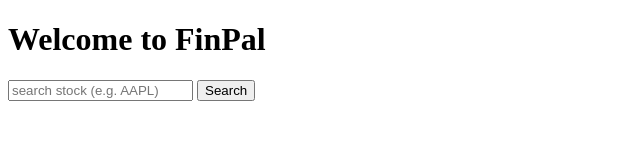
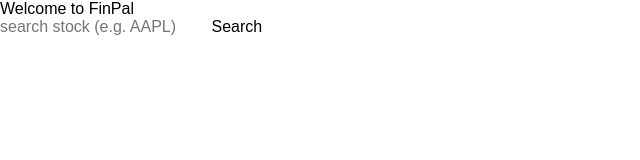
Before and after one commit to ak415/FinPal, a website built with webpack: page index.html in a window 1280 px wide. Shown: the whole page, without its empty margins (0-640 px from the left). Built offline with nearby package versions, Linux system fonts and the light colour scheme.

Commit message:
reset css and started destructuring the ajax promise

```diff
--- /dev/null
+++ b/app/css_reset.css
@@ -0,0 +1,51 @@
+/*
+  CSS Reset taken from App Academy Github
+*/
+
+html, body, header, nav, h1, a,
+ul, li, strong, main, button, i,
+section, img, div, h2, p, form,
+fieldset, label, input, textarea,
+span, article, footer, time, small {
+  margin: 0;
+  padding: 0;
+  border: 0;
+  outline: 0;
+  font: inherit;
+  color: inherit;
+  text-align: inherit;
+  text-decoration: inherit;
+  vertical-align: inherit;
+  box-sizing: inherit;
+  background: transparent;
+}
+
+body {
+  font-family: sans-serif;
+}
+
+ul {
+  list-style: none;
+}
+
+img {
+  display: block;
+  width: 100%;
+  height: auto;
+}
+
+input[type="password"],
+input[type="email"],
+input[type="text"],
+input[type="submit"],
+textarea,
+button {
+
+  -webkit-appearance: none;
+  -moz-appearance: none;
+}
+
+button,
+input[type="submit"] {
+  cursor: pointer;
+}
--- a/index.html
+++ b/index.html
@@ -3,12 +3,14 @@
 <!DOCTYPE html>
 <html>
   <head>
+
     <meta charset="utf-8">
     <title>Stock Analysis</title>
     <script src="https://ajax.googleapis.com/ajax/libs/jquery/3.2.1/jquery.min.js"></script>
     <script type="text/javascript" src="bundle.js">
-
     </script>
+    <link rel="stylesheet" href="./app/css_reset.css">
+    <link rel="stylesheet" href="./app/application.css">
   </head>
   <body>
     <h1>Welcome to FinPal</h1>
--- a/lib/search_stocks.js
+++ b/lib/search_stocks.js
@@ -11,6 +11,16 @@
     let result = this.fetchStockDaily(e.target[0].value);
     console.log(result);
   }
+  // INTRADAY-REAL TIME
+  // submitSearch(e) {
+  //   e.preventDefault();
+  //   let result = this.fetchStockIntraday(e.target[0].value);
+  //   console.log(result);
+  // }
+
+
+
+
 
   fetchStockIntraday(ticker) {
     return $.ajax({
@@ -26,7 +36,13 @@
       url: `https://www.alphavantage.co/query?function=TIME_SERIES_DAILY&symbol=${ticker}&apikey=GGBRHDRSWQ73S7MQ`,
       success:function (data){
         let res = document.getElementById("result");
-        res.append({data});
+
+        let last_closing_day = Object.keys(data["Time Series (Daily)"])[0];
+        res.append(JSON.stringify(data["Time Series (Daily)"][last_closing_day]));
+
+        // REAL-TIME
+        // let last_closing_day = Object.keys(data["Time Series"])[0];
+        // res.append(JSON.stringify(data["Time Series"][last_closing_day]));
       }
     });
   }
```
Also changed, not shown: bundle.js (+17 -1 lines), app/application.css (added).
